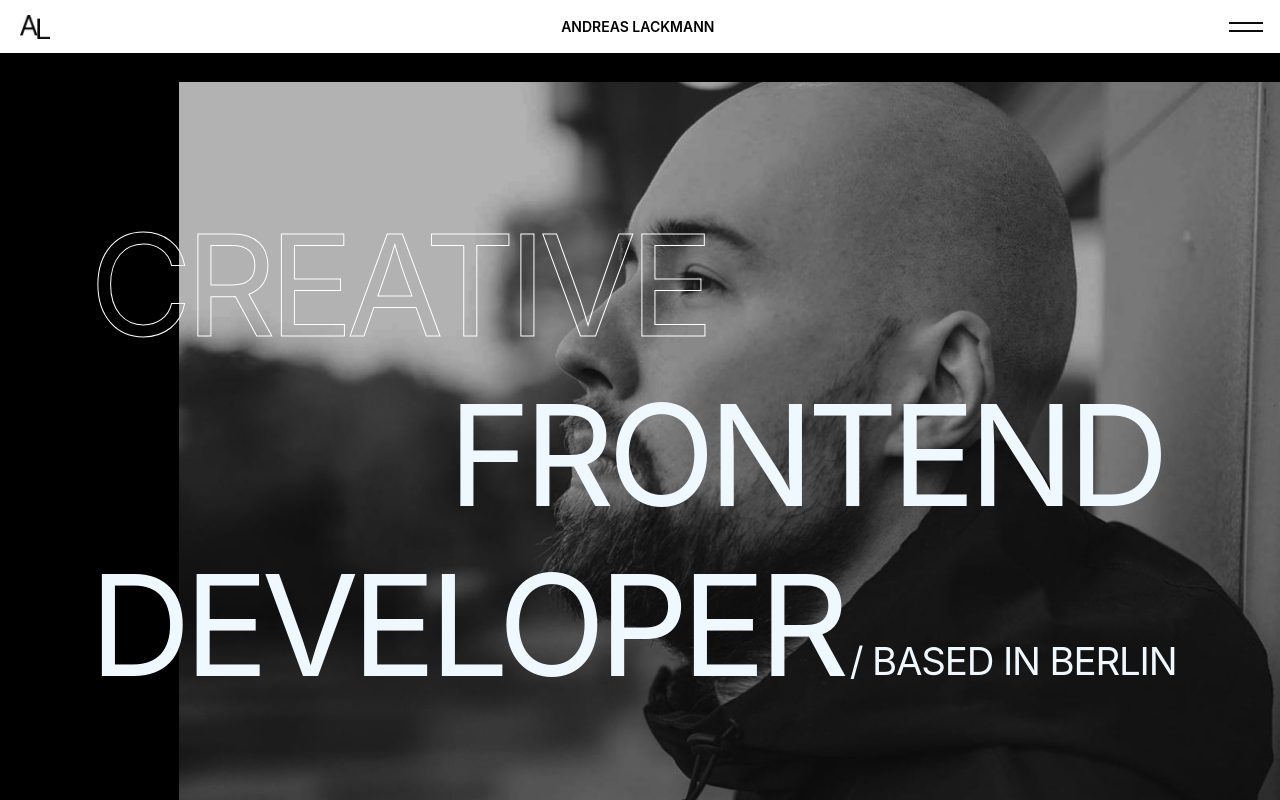
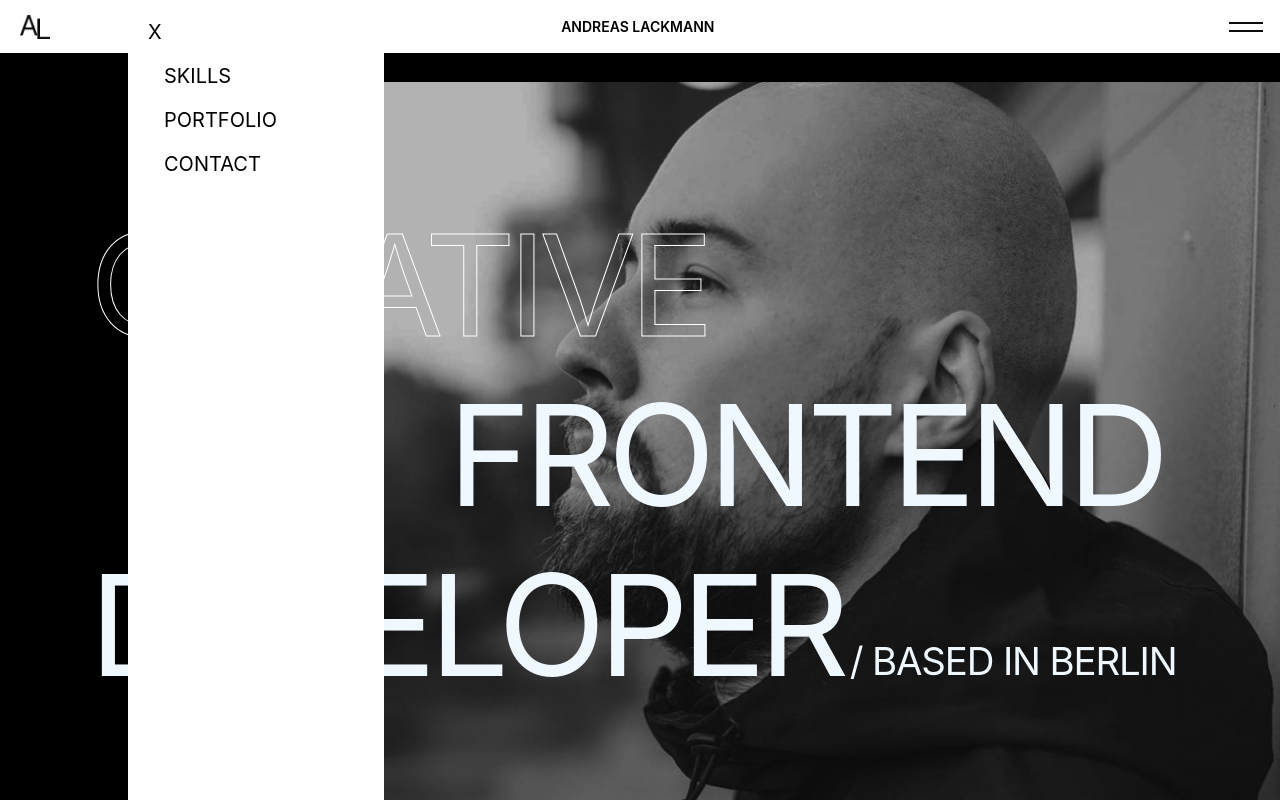
Before and after one commit to jokk3r/Portfolio_AL, a React (Create React App) app: page / in a window 1280 px wide. Shown: the top 800 px of the page. Built offline with nearby package versions, Linux system fonts and the light colour scheme; the HTML template or start-up script is replaced by a standard one.

Commit message:
bug with burger menu fix

```diff
--- a/src/components/layout/Header/Header.scss
+++ b/src/components/layout/Header/Header.scss
@@ -51,7 +51,7 @@
   justify-content: center;
   position: fixed;
   top: 0;
-  right: -183px;
+  right: -50vw;
   transition: 850ms;
 }
 .header__navMenu.active {
@@ -96,7 +96,7 @@
 }
 @media only screen and (min-width: 624px) {
   .header__navMenu {
-    right: -1503px;
+    right: 70vw;
     width: 20vw;
   }
   .header__navMenu {
```
